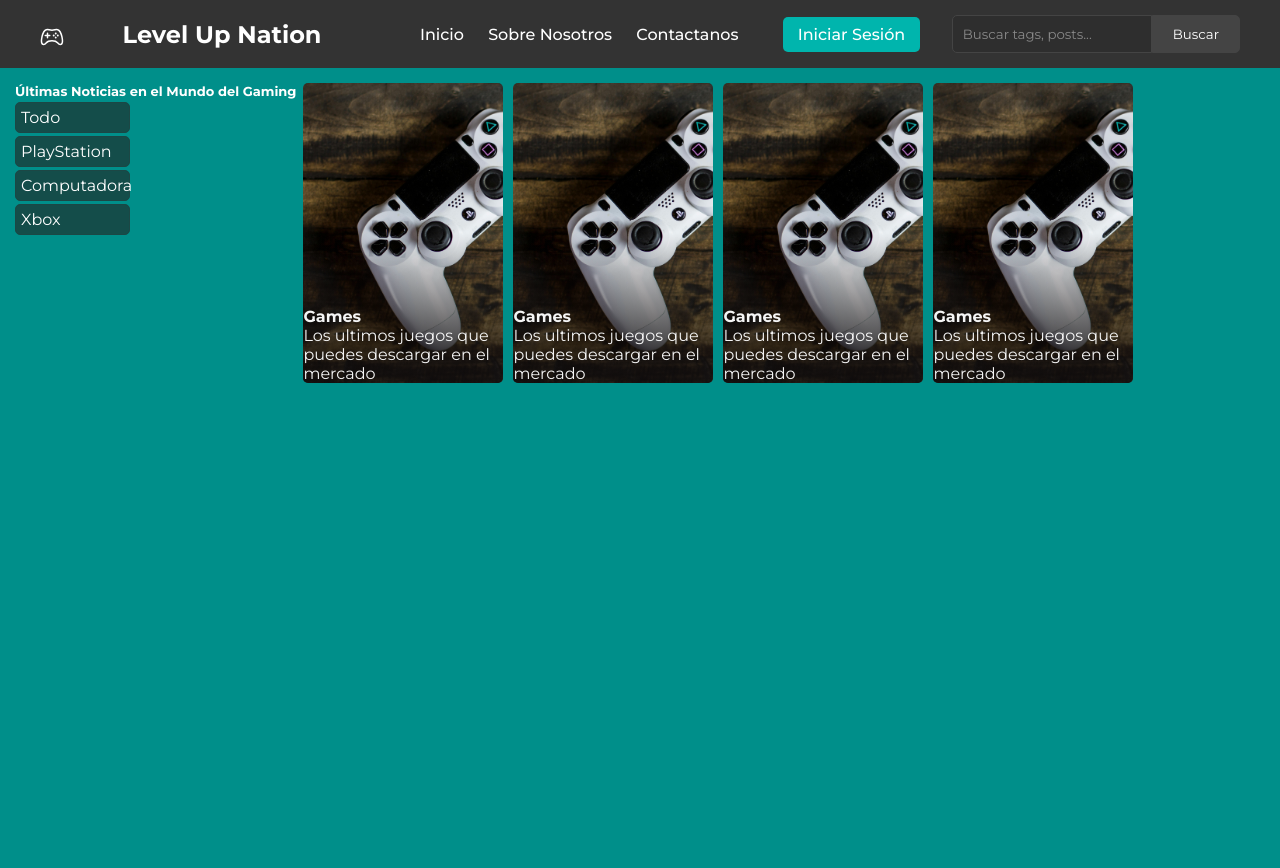
After one commit to AndresYR/G7-TrabajoFinal, a Django app: template levelUpNation/apps/posts/templates/home.html in a window 1280 px wide. The commit adds this page. Run offline with Django 4.2, Linux system fonts and the light colour scheme; the template is opened without the code that fills it, so the values that code supplies are empty.

Commit message:
vinculacion enlaces CSS a los templates

```diff
--- /dev/null
+++ b/levelUpNation/apps/posts/templates/_base.html
@@ -0,0 +1,59 @@
+{% load static %}
+<!DOCTYPE html>
+<html lang="en">
+  <head>
+    <meta charset="UTF-8" />
+    <meta http-equiv="X-UA-Compatible" content="IE=edge" />
+    <meta name="viewport" content="width=device-width, initial-scale=1.0" />
+    <script
+      type="module"
+      src="https://unpkg.com/ionicons@7.1.0/dist/ionicons/ionicons.esm.js"
+    ></script>
+    <script
+      nomodule
+      src="https://unpkg.com/ionicons@7.1.0/dist/ionicons/ionicons.js"
+    ></script>
+    <link
+      href="https://fonts.googleapis.com/css2?family=Montserrat:wght@300;400;500;600;700&display=swap"
+      rel="stylesheet"
+    />
+    <link rel="stylesheet" href="{% static 'css/page.css' %}"/>
+    <title></title>
+  </head>
+  <body>
+    <header class="header">
+      <div class="container-information">
+        <div class="icon-logo">
+          <ion-icon name="game-controller-outline"></ion-icon>
+        </div>
+        <h2>
+            {% block title %}
+
+            {% endblock title %}
+        </h2>
+        <nav class="navbar">
+          <ul class="navbar-list">
+            <li><a href="#">Inicio</a></li>
+            <li><a href="#">Sobre Nosotros</a></li>
+            <li><a href="#">Contactanos</a></li>
+            <li><a href="login.html" class="btn-sign-in">Iniciar Sesión</a></li>
+          </ul>
+          <div class="search-container">
+            <input
+              type="search"
+              placeholder="Buscar tags, posts..."
+              class="search-input"
+            />
+            <button class="search-button">Buscar</button>
+          </div>
+        </nav>
+      </div>
+    </header>
+
+    <main class="main">
+      {% block main %}
+
+      {% endblock main %}
+    </main>
+  </body>
+</html>
--- /dev/null
+++ b/levelUpNation/apps/posts/templates/home.html
@@ -0,0 +1,38 @@
+{% extends '_base.html'%}
+
+
+{% block title %}
+  Level Up Nation
+{% endblock title %}
+
+{% block main %}
+      <aside class="wrapper category-list">
+        <p class="title">Últimas Noticias en el Mundo del Gaming</p>
+        <a href="#" class="list_item" category="all">Todo</a>
+        <a href="#" class="list_item" category="ps">PlayStation</a>
+        <a href="#" class="list_item" category="pc">Computadora</a>
+        <a href="#" class="list_item" category="xbox">Xbox</a>
+      </aside>
+      <section class="card-container">
+        <div class="card">
+          <h4>Games</h4>
+          <p>Los ultimos juegos que puedes descargar en el mercado</p>
+          <span class="smoke"></span>
+        </div>
+        <div class="card">
+          <h4>Games</h4>
+          <p>Los ultimos juegos que puedes descargar en el mercado</p>
+          <span class="smoke"></span>
+        </div>
+        <div class="card">
+          <h4>Games</h4>
+          <p>Los ultimos juegos que puedes descargar en el mercado</p>
+          <span class="smoke"></span>
+        </div>
+        <div class="card">
+          <h4>Games</h4>
+          <p>Los ultimos juegos que puedes descargar en el mercado</p>
+          <span class="smoke"></span>
+        </div>
+      </section>
+{% endblock main %}
--- a/levelUpNation/apps/posts/urls.py
+++ b/levelUpNation/apps/posts/urls.py
@@ -2,5 +2,6 @@ from django.urls import path
 from . import views
 
 urlpatterns = [
-    path("", views.index, name="noticias")
+    path("", views.index, name="noticias"),
+    path("post/", views.post, name="post")
 ]
--- a/levelUpNation/levelUpNation/settings/base.py
+++ b/levelUpNation/levelUpNation/settings/base.py
@@ -33,6 +33,10 @@ DJANGO_APPS = [
 
 LOCAL_APPS = [
     'apps.posts',
+]
+
+STATICFILES_DIRS = [
+    BASE_DIR / "static"
 ]
 
 THIRD_APPS = []
--- /dev/null
+++ b/levelUpNation/levelUpNation/static/css/page.css
@@ -0,0 +1,218 @@
+* {
+  box-sizing: border-box;
+  padding: 0;
+  margin: 0;
+  font-family: "Montserrat", sans-serif;
+}
+
+body {
+  background-color: #008f8a;
+  color: black;
+  font-family: "Montserrat", sans-serif;
+  transition: opacity 0.5s ease;
+}
+
+body.fade-out {
+  opacity: 0;
+}
+
+header {
+  background-color: #333;
+  color: white;
+  padding: 15px 0;
+}
+
+.container-information {
+  max-width: 1200px;
+  margin: 0 auto;
+  display: flex;
+  justify-content: space-between;
+  align-items: center;
+}
+
+.navbar {
+  display: flex;
+  justify-content: space-between;
+  align-items: center;
+  width: 70%;
+}
+
+h2 {
+  font: 1.5rem;
+  font-weight: 700;
+  margin-right: 30px;
+  color: #fff;
+}
+
+.navbar li {
+  list-style: none;
+  display: inline-block;
+  margin-left: 20px;
+}
+
+.navbar li a {
+  color: white;
+  text-decoration: none;
+  font-weight: 500;
+}
+
+.icon-logo ion-icon {
+  margin-top: 10px;
+  color: red;
+  font-size: 24px;
+}
+
+.btn-logo,
+.btn-sign-in {
+  background-color: #00b5ad;
+  border: none;
+  color: white;
+  padding: 8px 15px;
+  cursor: pointer;
+  border-radius: 5px;
+  margin-left: 20px;
+}
+
+.btn-sign-in:hover {
+  background-color: #008f8a;
+}
+
+.search-container {
+  display: flex;
+  align-items: center;
+  justify-content: center;
+  margin-top: 0 auto;
+}
+
+.search-input {
+  width: 200px;
+  padding: 10px;
+  border-radius: 5px 0 0 5px;
+  border: 1px solid #444;
+  background-color: #2e2e2e;
+  color: white;
+  outline: none;
+}
+
+.search-input::placeholder {
+  color: #888;
+}
+
+.search-button {
+  padding: 10px 20px;
+  border-radius: 0 5px 5px 0;
+  border: 1px solid #444;
+  background-color: #444;
+  color: white;
+  cursor: pointer;
+}
+
+.search-button:hover {
+  background-color: #555;
+}
+
+.icon-logo ion-icon,
+.icon-search-search ion-icon {
+  color: white;
+  font-size: 24px;
+  margin-right: 10px;
+}
+
+/* MAIN */
+main {
+  margin: 0;
+  padding: 15px;
+  width: 100vw;
+  display: flex;
+  height: 100vh;
+}
+
+.wrapper {
+  display: flex;
+  flex-direction: column;
+  font-weight: 700;
+  color: #fff;
+  gap: 3px;
+  width: 30%;
+}
+
+.tittle {
+  border-bottom: 3px solid #888;
+  width: 400px;
+  background: linear-gradient(
+    to right,
+    rgba(255, 255, 255, 0),
+    rgba(255, 255, 255, 0.5),
+    rgba(255, 255, 255, 0)
+  );
+}
+
+.category-list a {
+  color: #fff;
+  display: inline;
+  width: 40%;
+  padding: 5px;
+  border: 1px solid rgb(28, 71, 69);
+  border-radius: 5px;
+  font-weight: 400;
+  text-decoration: none;
+  background-color: rgb(20, 77, 74);
+  &:hover {
+    background-color: rgb(48, 141, 136);
+  }
+}
+
+.title {
+  font-size: small;
+}
+
+/* Responsive */
+
+@media screen and (max-width: 750px) {
+  html {
+    font-size: 10px;
+  }
+}
+
+@media screen and (max-width: 780px) {
+  html {
+    font-size: 12px;
+  }
+}
+
+.card {
+  position: relative;
+  width: 200px;
+  height: 300px;
+  background-image: url("../../static/img/image.jpg");
+  background-size: cover;
+  border-radius: 5px;
+  color: whitesmoke;
+  display: flex;
+  flex-direction: column;
+  justify-content: flex-end;
+  h4,
+  p {
+    z-index: 2;
+  }
+}
+
+.card-container {
+  display: flex;
+  flex-wrap: wrap;
+  width: 100%;
+  margin-inline: auto;
+  gap: 10px;
+}
+
+.smoke {
+  position: absolute;
+  background-image: linear-gradient(
+    to top,
+    rgba(10, 6, 6, 0.76) 10%,
+    transparent 50%
+  );
+  height: 100%;
+  width: 100%;
+  border-radius: 5px;
+}
--- a/levelUpNation/static/css/style.css
+++ b/levelUpNation/levelUpNation/static/css/style.css
@@ -10,7 +10,7 @@ body {
     align-items: center;
     justify-content: center;
     height: 100vh;
-    background-image: url('../images/game-console.jpg');
+    background-image: url('../img/game-console.jpg');
     background-size: cover;
 }
 
```
Also changed, not shown: levelUpNation/apps/posts/templates/login.html (renamed from levelUpNation/templates/login.html, +4 -4 lines), levelUpNation/apps/posts/templates/post.html (added, +10 -0 lines), levelUpNation/apps/posts/views.py (+8 -1 lines), levelUpNation/levelUpNation/static/js/script.js (added, +15 -0 lines), levelUpNation/static/css/page.css (deleted, +0 -177 lines), levelUpNation/static/js/custon.js (deleted, +0 -9 lines), levelUpNation/static/js/script.js (deleted, +0 -15 lines), levelUpNation/templates/index.html (deleted, +0 -52 lines), levelUpNation/apps/urls.py (deleted), levelUpNation/levelUpNation/static/img/game-console.jpg (renamed from levelUpNation/static/img/game-console.jpg), levelUpNation/levelUpNation/static/img/image.jpg (added), levelUpNation/static/js/login.js (deleted), levelUpNation/static/js/register.js (deleted).
